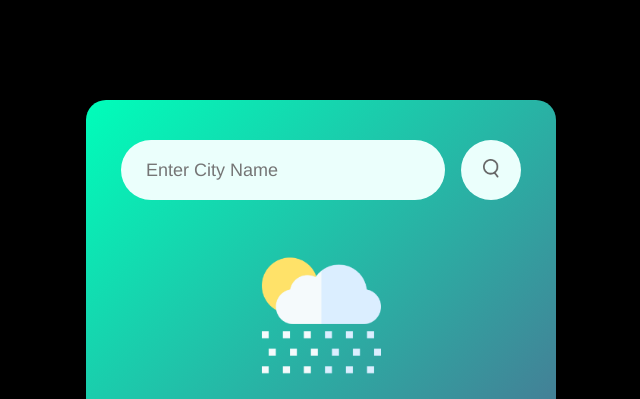
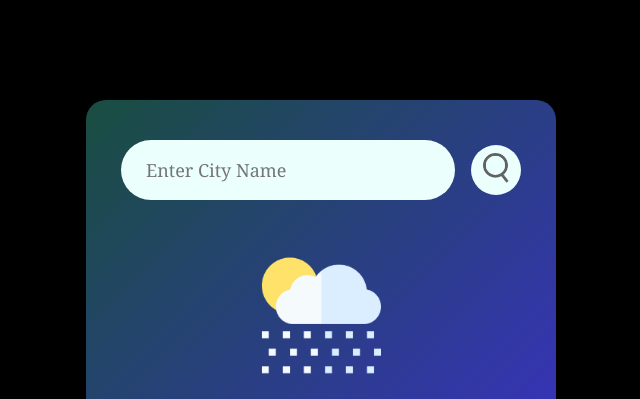
Before and after one commit to ChiranWijesekara/weather-app, a plain HTML site: page index.html in a window 1280 px wide. Shown: the top 399 px of the page, without its empty margins (319-959 px from the left). Drawn offline with Linux system fonts and the light colour scheme.

Commit message:
Update style.css

```diff
--- a/style.css
+++ b/style.css
@@ -1,7 +1,7 @@
 *{
     margin: 0;
     padding: 0;
-    font-family:'Franklin Gothic Medium', 'Arial Narrow', Arial, sans-serif;
+    font-family:Cambria, Cochin, Georgia, Times, 'Times New Roman', serif;
     box-sizing: border-box;
 }
 
@@ -12,7 +12,7 @@ body{
 .card{
     width: 90%;
     max-width: 470px;
-    background: linear-gradient(135deg,#00feba,#5b548a);
+    background: linear-gradient(135deg,#194e40,#4129e2);
     color: #fff;
     margin: 100px auto 0;
     border-radius: 20px;
@@ -44,14 +44,14 @@ body{
     outline: 0;
     background: #ebfffc;
     border-radius: 50%;
-    width: 60px;
-    height: 60px;
+    width: 50px;
+    height: 50px;
     cursor: pointer;
 
 
 }
 .search button img{
-    width: 16px;
+    width: 26px;
 }
 .weather-icon{
     width: 170px;
@@ -91,3 +91,7 @@ body{
     font-size: 25px;
     margin-top: -6px;
 }
+.footer{
+    color: white ;
+    justify-items: center;
+}
```
